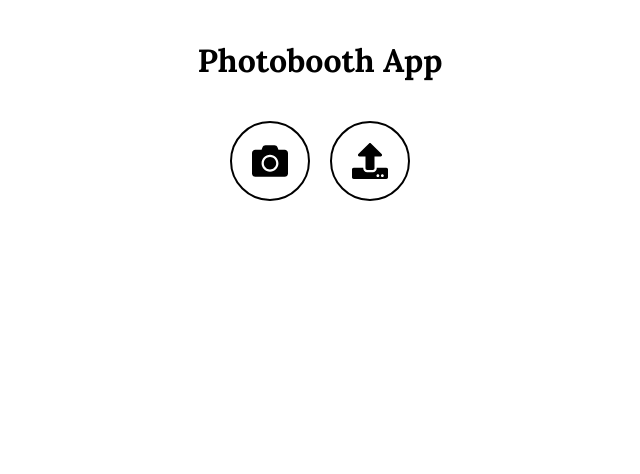
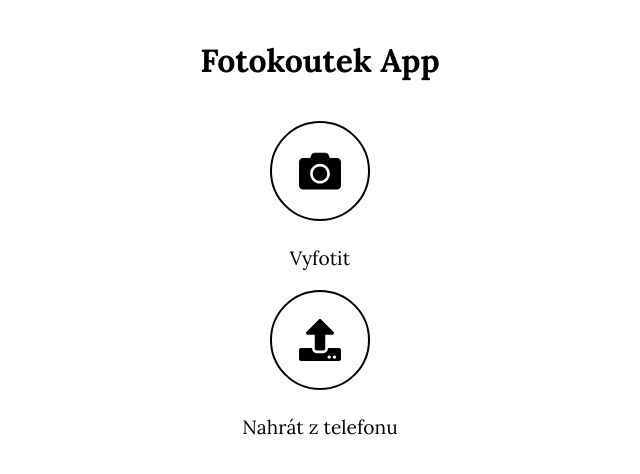
Before and after one commit to jkbnovak/photobooth-app, a Next.js app: page / in a window 1280 px wide. Shown: the top 474 px of the page, without its empty margins (320-960 px from the left). Built offline with nearby package versions, Linux system fonts and the light colour scheme.

Commit message:
loader + localization test

```diff
--- a/src/app/components/PhotoInput.tsx
+++ b/src/app/components/PhotoInput.tsx
@@ -39,12 +39,14 @@ const PhotoInput: React.FC<PhotoInputProps> = ({ onFilesSelected }) => {
       >
         <FaCamera className={styles.icon} />
       </button>
+      <span className={styles.buttonLabel}>Vyfotit</span>
       <button
         onClick={() => document.getElementById('fileInput')?.click()}
         className={styles.iconButton}
       >
         <FaUpload className={styles.icon} />
       </button>
+      <span className={styles.buttonLabel}>Nahrát z telefonu</span>
     </div>
   )
 }
--- a/src/app/page.module.css
+++ b/src/app/page.module.css
@@ -28,7 +28,8 @@
 
 .buttonContainer {
   display: flex;
-  justify-content: center;
+  flex-direction: column;
+  align-items: center;
   gap: 20px;
   margin-top: 20px;
 }
@@ -37,8 +38,8 @@
   display: flex;
   align-items: center;
   justify-content: center;
-  width: 80px;
-  height: 80px;
+  width: 100px; /* Increase button size */
+  height: 100px; /* Increase button size */
   border-radius: 50%;
   background-color: transparent;
   border: 2px solid black;
@@ -47,7 +48,7 @@
   transition:
     background-color 0.3s,
     color 0.3s;
-  font-size: 24px;
+  font-size: 32px; /* Increase icon size */
 }
 
 .iconButton:hover {
@@ -56,7 +57,13 @@
 }
 
 .icon {
-  font-size: 36px;
+  font-size: 42px; /* Increase icon size */
+}
+
+.buttonLabel {
+  font-size: 1.2em;
+  margin-top: 5px;
+  text-align: center;
 }
 
 .fileInput {
@@ -69,7 +76,7 @@
   left: 0;
   width: 100%;
   height: 100%;
-  background: rgba(0, 0, 0, 0.8);
+  background: white; /* Change modal background to white */
   display: flex;
   flex-direction: column;
   justify-content: center;
@@ -157,6 +164,24 @@
   border-radius: 8px;
 }
 
+.loaderOverlay {
+  position: fixed;
+  top: 0;
+  left: 0;
+  width: 100%;
+  height: 100%;
+  background: rgba(255, 255, 255, 0.8);
+  display: flex;
+  justify-content: center;
+  align-items: center;
+  z-index: 1000;
+}
+
+.loader {
+  font-size: 1.5em;
+  font-weight: bold;
+}
+
 @media (max-width: 600px) {
   .title {
     font-size: 1.5em;
--- a/src/app/page.tsx
+++ b/src/app/page.tsx
@@ -12,6 +12,7 @@ const Home = () => {
   const [showOverlay, setShowOverlay] = useState<boolean>(false)
   const [showFullImage, setShowFullImage] = useState<string | null>(null)
   const [files, setFiles] = useState<File[]>([])
+  const [loading, setLoading] = useState<boolean>(false) // Add loading state
 
   const handleFilesSelected = (selectedFiles: FileList) => {
     const filesArray = Array.from(selectedFiles)
@@ -42,6 +43,7 @@ const Home = () => {
 
   const submitPhotos = async () => {
     if (files.length > 0 && comment) {
+      setLoading(true) // Show loader
       const photosBase64: string[] = []
       const readers = files.map((file) => {
         return new Promise<void>((resolve) => {
@@ -64,14 +66,16 @@ const Home = () => {
         body: JSON.stringify({ photos: photosBase64, comment }),
       })
 
+      setLoading(false) // Hide loader
+
       if (response.ok) {
-        alert('Photos and comment submitted successfully!')
+        alert('Fotky a komentář byly úspěšně odeslány!')
         setPhotos([])
         setComment('')
         setShowOverlay(false)
         setFiles([])
       } else {
-        alert('Failed to submit photos and comment.')
+        alert('Nepodařilo se odeslat fotky a komentář.')
       }
     }
   }
@@ -92,7 +96,7 @@ const Home = () => {
           rel="stylesheet"
         />
       </Head>
-      <h1 className={styles.title}>Photobooth App</h1>
+      <h1 className={styles.title}>Fotokoutek App</h1>
       <div className={styles.camera}>
         <PhotoInput onFilesSelected={handleFilesSelected} />
       </div>
@@ -103,7 +107,7 @@ const Home = () => {
               <div key={index} className={styles.photoWrapper}>
                 <img
                   src={photo}
-                  alt={`Captured ${index}`}
+                  alt={`Zachyceno ${index}`}
                   className={styles.photo}
                   onClick={() => handlePhotoClick(photo)}
                 />
@@ -118,27 +122,32 @@ const Home = () => {
           </div>
           <div className={styles.actions}>
             <button onClick={retakePhotos} className={styles.button}>
-              Retake Photos
+              Předělat fotky
             </button>
             <input
               type="text"
               value={comment}
               onChange={(e) => setComment(e.target.value)}
-              placeholder="Add a comment"
+              placeholder="Přidejte komentář"
               className={styles.input}
             />
             <button onClick={submitPhotos} className={styles.button}>
-              Submit
+              Odeslat
             </button>
             <PhotoInput onFilesSelected={handleFilesSelected} />
           </div>
+        </div>
+      )}
+      {loading && ( // Show loader when loading
+        <div className={styles.loaderOverlay}>
+          <div className={styles.loader}>Odesílání...</div>
         </div>
       )}
       {showFullImage && (
         <div className={styles.fullImageOverlay} onClick={closeFullImage}>
           <img
             src={showFullImage}
-            alt="Full Size"
+            alt="Plná velikost"
             className={styles.fullImage}
           />
         </div>
```
